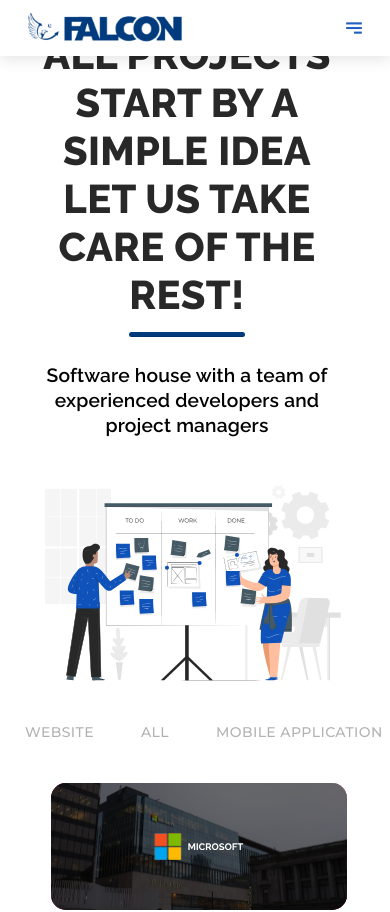
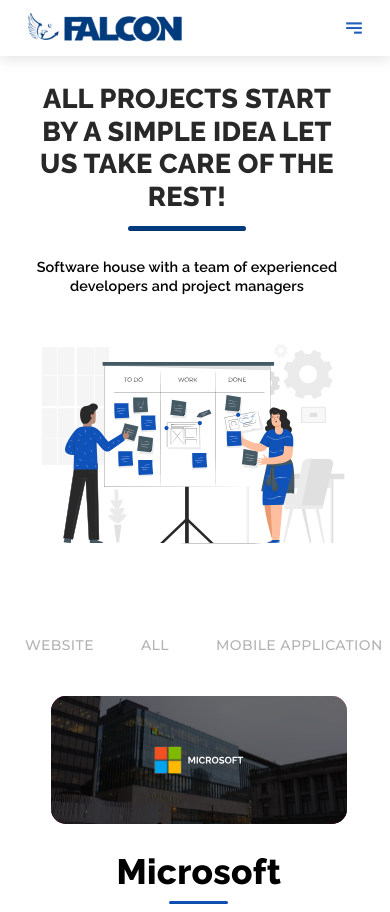
Before and after one commit to yousufkalim/agile-digital, a React (Create React App) app: page /ourprojects in a window 390 px wide. Shown: the top 912 px of the page. Built offline with nearby package versions, Linux system fonts and the light colour scheme.

Commit message:
floating button added + ui adjusted

```diff
--- a/src/components/Common/Header.js
+++ b/src/components/Common/Header.js
@@ -76,16 +76,16 @@ export default function Header(props) {
           <div className="ChatIconsDiv">
             <a href="https://wa.me/03241013344">
               <img
+              className="ChatIconImg"
                 alt="whatsapp"
                 src={WhatsappIcon}
-                style={{ width: "8%", marginBottom: "5px" }}
               />
             </a>
             <a href={`${process.env.REACT_APP_DEMO}/contactus`}>
-              <img alt="chat" src={ChatIcon} style={{ width: "8%" }} />
+              <img className="ChatIconImg" alt="chat" src={ChatIcon} />
             </a>
             <a href={`${process.env.REACT_APP_DEMO}/contactus`}>
-              <img alt="Calendly" src={Calendly} style={{ width: "8%" }} />
+              <img className="ChatIconImg"  alt="Calendly" src={Calendly}  />
             </a>
           </div>
         ) : null}
--- a/src/css/Common/Header.css
+++ b/src/css/Common/Header.css
@@ -2,9 +2,10 @@
 .HeaderMain{
   display: flex !important;
   justify-content: space-between !important;
-  padding: 2% 4%;
+  padding: 5% 3%;
   align-items: center !important;
   width: 100% !important;
+  height: 100%;
 }
 
 .HeaderTypo{
@@ -67,14 +68,46 @@
     width: 40%;
     z-index: 999;
 }
+.ChatIconImg{
+  width: 9%;
+}
 
 /* MEDIA QUERIES*/
 
+@media only screen and (max-width: 1366px) {
+  .HeaderMain{
+    padding: 10% 3%;
+  }
+
+  .HeaderHeading {
+    font-size: 2rem !important;
+
+  }
+  .HeaderPara{
+    font-size: 1rem !important;
+  }
+}
+/* @media only screen and (max-width: 992px) {
+  .HeaderMain{
+    height: 80vh;
+  }
+  .HeaderHeading {
+    font-size: 2rem !important;
+
+  }
+  .HeaderPara{
+    font-size: 1rem !important;
+  }
+} */
 @media only screen and (max-width: 900px) {
+  .HeaderMain{
+    padding: 8% 3%;
+  }
   .HeaderTypo{
     display: flex;
     flex-direction: column !important;
     text-align: center;
+    justify-content: center;
     align-items: center;
   }
   .HeaderHeading{
@@ -91,18 +124,32 @@
 }
 }
 @media only screen and (max-width: 600px) {
+    .HeaderMain{
+    padding: 15% 3%;
+
+    }
+
+
+
+
 
   .HeaderHeading{
     width: 90%;
+    font-size: 1.7rem !important;
+
   }
   .HeaderPara{
     width: 95%;
+    font-size: .9rem !important;
   margin: 4% 0 !important;
 }
 .ChatIconsDiv{
   left: 90%;
   top: 77%;
   width: 90%;
+}
+.ChatIconImg{
+  width: 10%;
 }
 }
 
```
